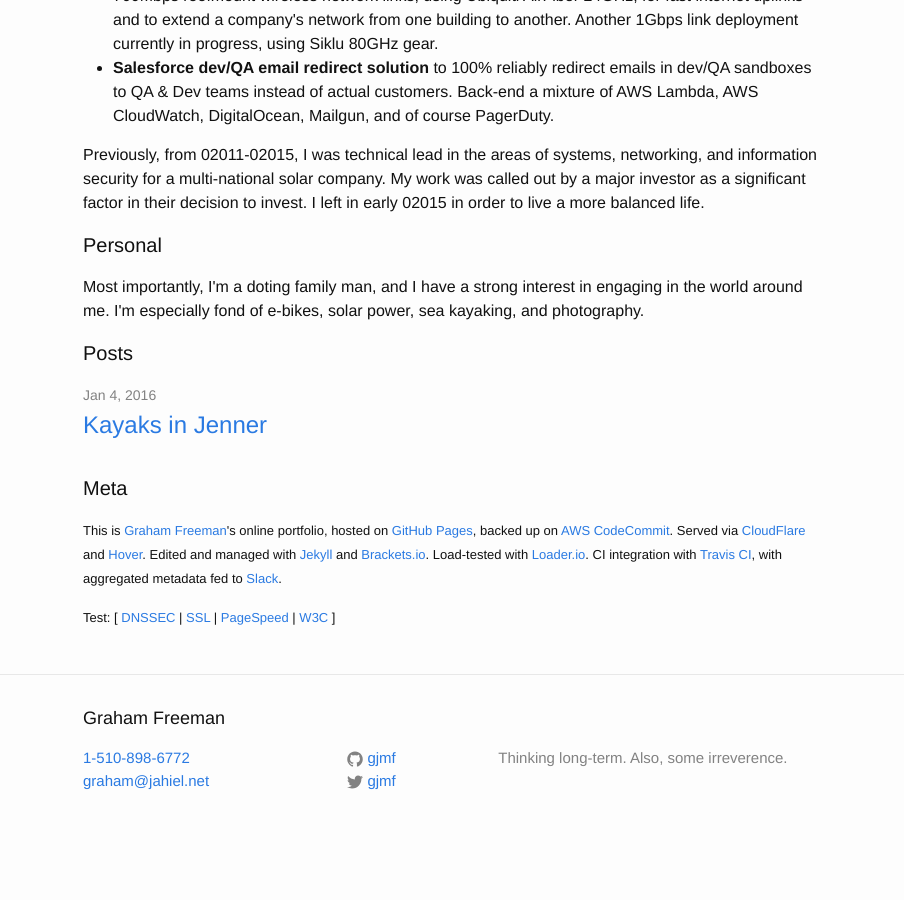
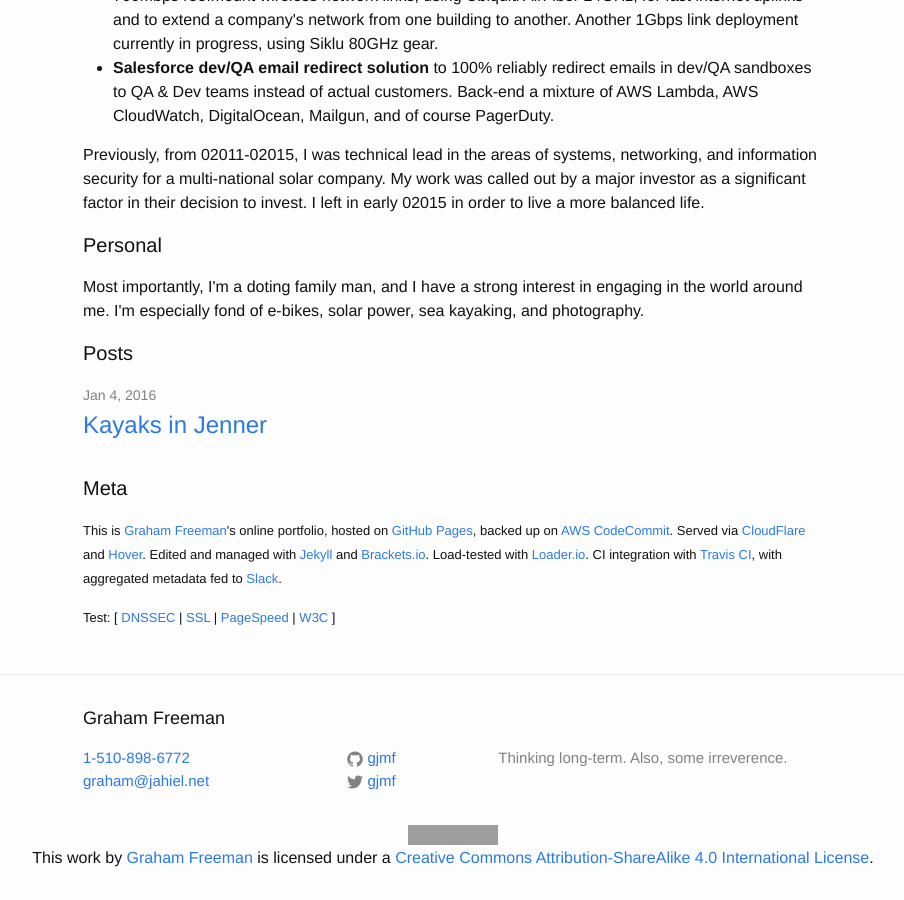
Before and after one commit to gjmf/gjmf.github.io, a Jekyll site: the page built from index.html, in a window 1280 px wide and 900 px high, scrolled down 771 px. Shown: the whole window, without its empty margins (187-1091 px from the left). Built offline with Jekyll 4.4.1, drawn with Linux system fonts in a browser that asks for light colours; before the commit the page ends 1623 px from its top, so only the background shows below that; grey boxes are pictures that could not be loaded.

```diff
--- a/_includes/footer.html
+++ b/_includes/footer.html
@@ -52,4 +52,8 @@
 
   </div>
 
+<div align=center>
+<a rel="license" href="https://creativecommons.org/licenses/by-sa/4.0/"><img alt="Creative Commons License" style="border-width:0" src="https://licensebuttons.net/l/by-sa/4.0/88x31.png" /></a><br />This work by <a xmlns:cc="https://creativecommons.org/ns#" href="https://graham-freeman.info/" property="cc:attributionName" rel="cc:attributionURL">Graham Freeman</a> is licensed under a <a rel="license" href="https://creativecommons.org/licenses/by-sa/4.0/">Creative Commons Attribution-ShareAlike 4.0 International License</a>.
+    </div>
+
 </footer>
--- a/index.html
+++ b/index.html
@@ -56,7 +56,7 @@
 </ul>
 
 <h3 class="page-heading">Meta</h3>
-        <p>
+        <p class="text">
         <font size=2>
             This is <a href="https://graham-freeman.info">Graham Freeman</a>'s online portfolio, hosted on <a href="https://pages.github.com/">GitHub Pages</a>, backed up on <a href="https://aws.amazon.com/codecommit/">AWS CodeCommit</a>. Served via <a href="https://cloudflare.com">CloudFlare</a> and <a href="https://hover.com">Hover</a>. Edited and managed with <a href="https://jekyllrb.com/">Jekyll</a> and <a href="http://brackets.io">Brackets.io</a>. Load-tested with <a href="https://loader.io">Loader.io</a>. CI integration with <a href="https://travis-ci.org/">Travis CI</a>, with aggregated metadata fed to <a href="https://slack.com/">Slack</a>.
             </font>
```
